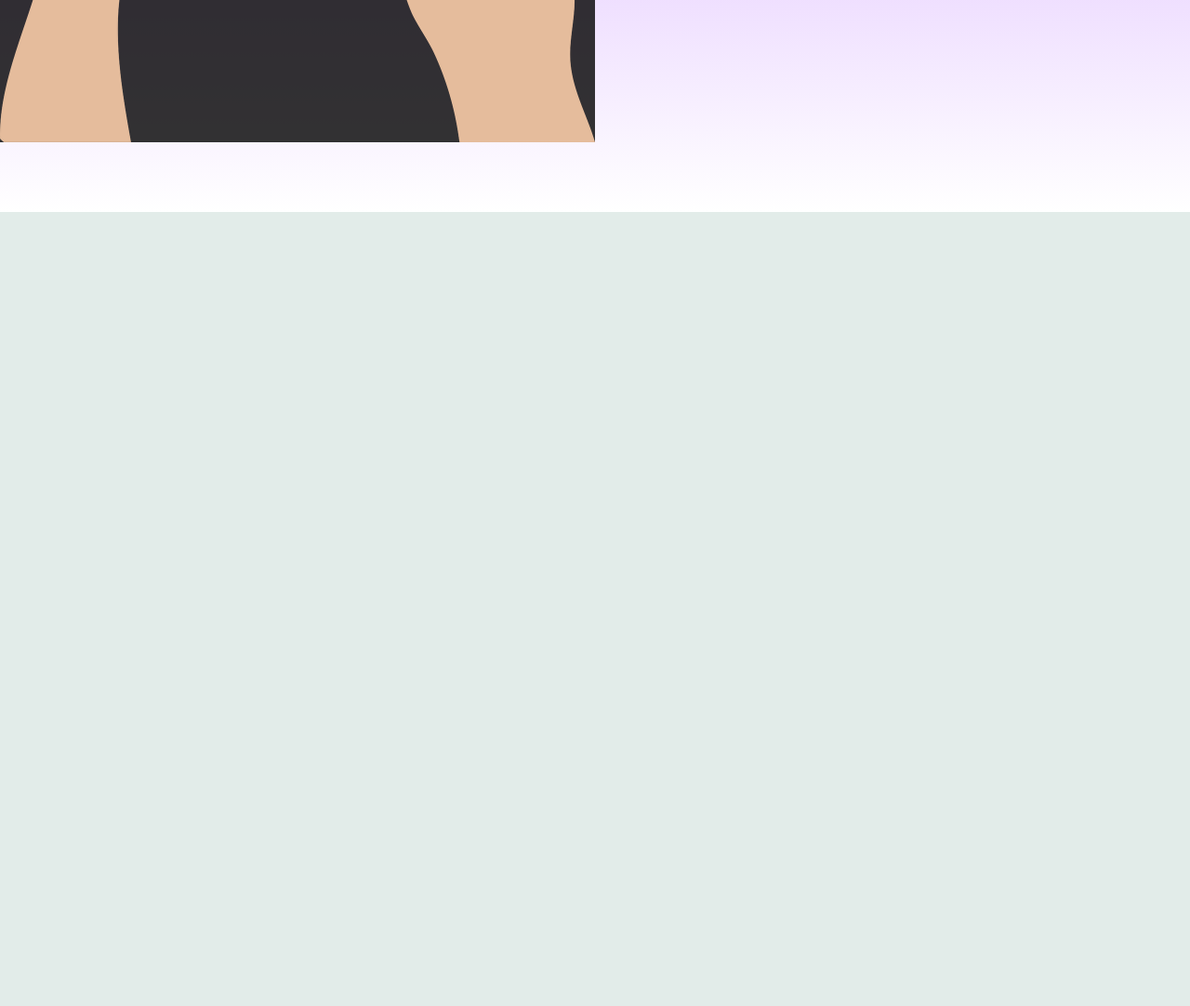
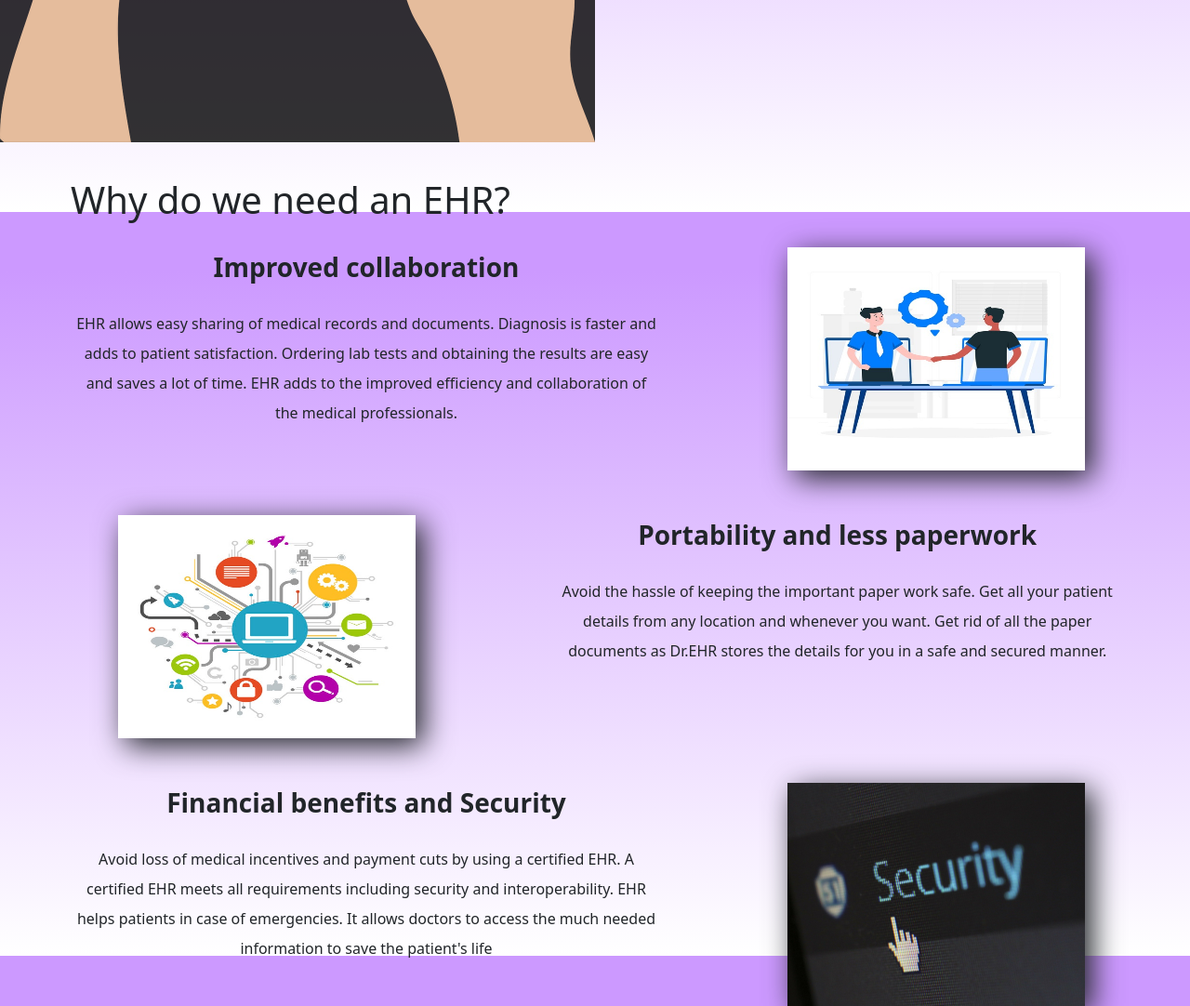
Before and after one commit to Aswath1999/EHRCRUD, a PHP site: page /EHR/home.php in a window 1280 px wide. Shown: the part 572-1654 px from the top of the page at 93% size. Before the commit the page ends 800 px from the top, so only its background shows below. Run offline with PHP 8.4, Linux system fonts and the light colour scheme; some libraries are stand-ins or nearby versions.

Commit message:
Added information in home page

```diff
--- a/css/styles.css
+++ b/css/styles.css
@@ -422,7 +422,48 @@ figcaption{
 .home .container-fluid .row div.text span{
     font-size: 1rem;
 }
-
+.home .container-fluid .row.header .col h1{
+    font-weight: 500;
+    line-height: 70px;
+    margin-top:0.2rem;
+    margin-left: 4rem;
+}
+.home .container-fluid .row.improved-collab .col h3{
+    text-align:center;
+    line-height: 10px;
+    font-weight:500;
+}
+.home .container-fluid .row.improved-collab .col{
+    margin-left: 5rem;
+    font-weight: 500;
+    text-align: center;
+    line-height:2rem;
+    padding-left:0rem;
+}
+.home .container-fluid .row.improved-collab .col img{
+    width:20em;
+    height:15em;
+    filter: drop-shadow(.5rem .5rem 1rem );
+}
+.home .container-fluid .row.paper .col h3{
+    text-align:center;
+    line-height: 10px;
+    font-weight:500;
+}
+.home .container-fluid .row.paper .col{
+    margin-left: 5rem;
+    margin-top: 3rem;
+    font-weight: 500;
+    text-align: center;
+    /* font-size:1rem; */
+    line-height:2rem;
+    padding-left:0rem;
+}
+.home .container-fluid .row.paper .col img{
+    width:20em;
+    height:15em;
+    filter: drop-shadow(.5rem .5rem 1rem );
+}
 /* CSS for success and error */
 .Result .container{
     background-color:var(--navbar-color) ;
--- a/home.php
+++ b/home.php
@@ -6,7 +6,7 @@
 ?>
 
 <section class="home">
-    <div class="container-fluid">
+    <div class="container-fluid ">
         <div class="row">
             <div class="col col-lg-6 col-sm-12 ps-0">
                 <div>
@@ -20,6 +20,42 @@
                 <a class="btn btn-primary py-2 mt-3" href="./Register/Register.php">Signup</a>
             </div>
         </div>
+        <div class="row header">
+            <div class="col py-2 mt-3 col-sm-12">
+                <h1>Why do we need an EHR?</h1>
+            </div>
+        </div>
+        <div class="row improved-collab">
+            <div class="col col-sm-12 order-sm-2 col-md-6 order-md-1 ">
+                <p><h3><strong>Improved collaboration</strong></h3><br>
+                 EHR allows easy sharing of medical records and documents. Diagnosis is faster and adds to patient satisfaction. Ordering lab tests and obtaining the results are easy and saves a lot of time. EHR adds to the improved efficiency and collaboration of the medical professionals.
+                </p>
+            </div>
+            <div class="col order-sm-1 col-sm-12 col-md-4 order-md-2">
+                <img src="./together.jpg" alt="Teamwork">
+            </div>
+        </div>
+        <div class="row paper mb-2">
+            <div class="col col-sm-12 order-sm-1 col-md-6 order-md-2 ">
+                <p><h3><strong>Portability and less paperwork</strong></h3><br>
+                 Avoid the hassle of keeping the important paper work safe. Get all your patient details from any location and whenever you want. Get rid of all the paper documents as Dr.EHR stores the details for you in a safe and secured manner.
+                </p>
+            </div>
+            <div class="col order-sm-2 col-sm-12  col-md-4 order-md-1">
+                <img src="./digital.jpg" alt="Teamwork">
+            </div>
+        </div>
+        <div class="mt-5"></div>
+        <div class="row improved-collab">
+            <div class="col col-sm-12 order-sm-2 col-md-6 order-md-1 ">
+                <p><h3><strong>Financial benefits and Security</strong></h3><br>
+                Avoid loss of medical incentives and payment cuts by using a certified EHR. A certified EHR meets all requirements including security and interoperability. EHR helps patients in case of emergencies. It allows doctors to access the much needed information to save the patient's life
+                </p>
+            </div>
+            <div class="col order-sm-1 col-sm-12 col-md-4 order-md-2">
+                <img src="./security.jpg" alt="Teamwork">
+            </div>
+        </div>
 
     </div>
 </section>
```
Also changed, not shown: digital.jpg (added), security.jpg (added), together.jpg (added).
